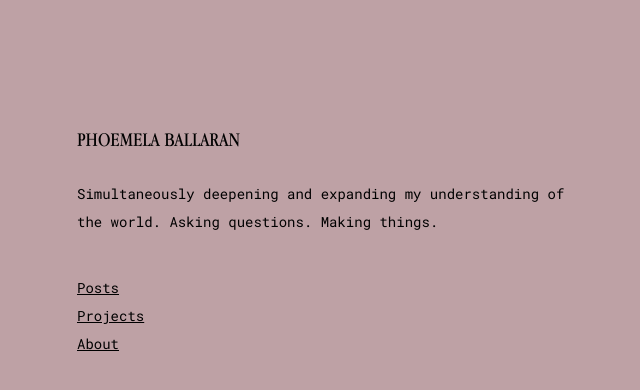
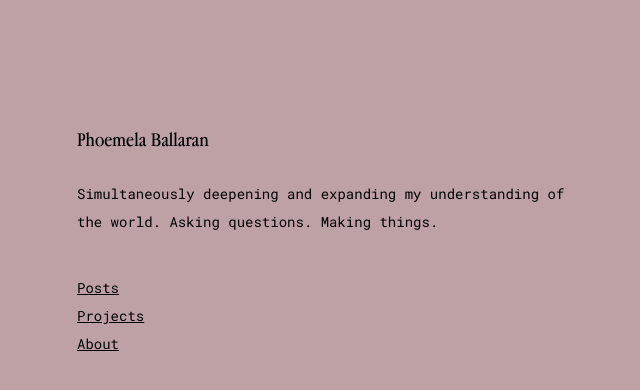
Before and after one commit to comoballar/phoemelaballaran.github.io, a Jekyll site: the page built from index.html, in a window 1280 px wide. Shown: the top 390 px of the page, without its empty margins (43-683 px from the left). Built offline with Jekyll 4.4.1, drawn with Linux system fonts in a browser that asks for light colours.

```diff
--- a/_config.yml
+++ b/_config.yml
@@ -5,7 +5,7 @@ favicon: "/assets/icon/favicon.ico"
 g_analytics: UA-12345678-1
 
 # bio
-header: PHOEMELA BALLARAN
+header: Phoemela Ballaran
 desc: >
   Simultaneously deepening and expanding my understanding of the world. Asking questions. Making things.
 
```
